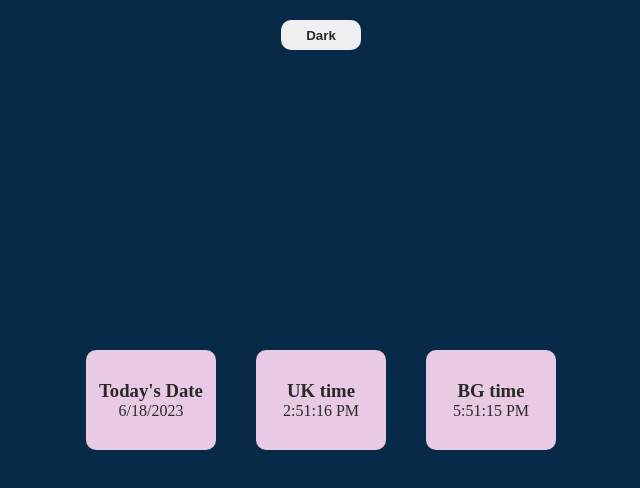
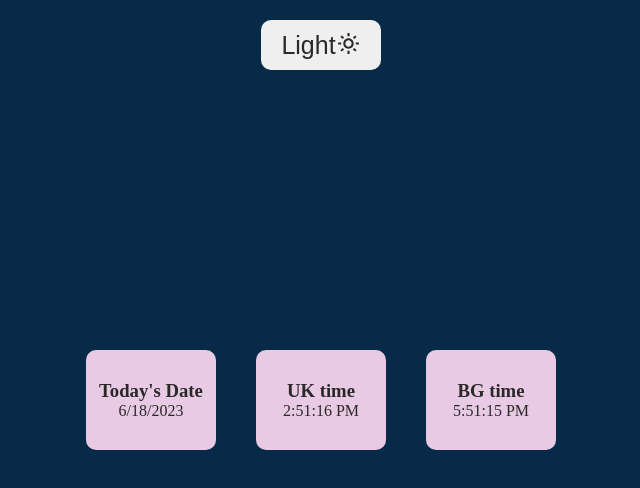
Before and after one commit to KodeIva/Light-dark-mode-digital-clock, a React (Vite) app in the folder light-dark-mode-digital-clock/: page / in a window 1280 px wide. Shown: the top 488 px of the page, without its empty margins (319-959 px from the left). Built offline with nearby package versions, Linux system fonts and the light colour scheme.

Commit message:
React icons installed, ternary operator switching btn name and icon on toggle

```diff
--- a/light-dark-mode-digital-clock/package.json
+++ b/light-dark-mode-digital-clock/package.json
@@ -11,7 +11,8 @@
   },
   "dependencies": {
     "react": "^18.2.0",
-    "react-dom": "^18.2.0"
+    "react-dom": "^18.2.0",
+    "react-icons": "^4.10.1"
   },
   "devDependencies": {
     "@types/react": "^18.0.37",
--- a/light-dark-mode-digital-clock/src/App.jsx
+++ b/light-dark-mode-digital-clock/src/App.jsx
@@ -1,4 +1,5 @@
 import React, { useState, useEffect } from 'react'
+import {BiSun,BiSolidMoon} from 'react-icons/bi'
 
 function App() {
 
@@ -30,7 +31,14 @@ function App() {
 
   return (
     <div className='light' id={isDark ? 'light': 'dark'}>
-      <button onClick={mode} className='btn'>Dark</button>
+      <button
+        onClick={mode}
+        className='btn'>
+          {!isDark ?
+             (<div className='icon'><span>Light</span><BiSun/></div>)
+             :
+             (<div className='icon'><span>Dark</span><BiSolidMoon/></div>)}
+      </button>
       <div className="date">
         <h3>Today's Date </h3>
         <span> {date}</span>
--- a/light-dark-mode-digital-clock/src/index.css
+++ b/light-dark-mode-digital-clock/src/index.css
@@ -38,10 +38,21 @@
 .btn {
   position: absolute;
   top: 20px;
-  width: 80px;
-  height: 30px;
-  font-weight: bold;
+  width: 120px;
+  height: 50px;
+  font-family: Arial, Helvetica, sans-serif;
+  font-weight: light;
+  font-size: 25px;
   border-radius: 10px;
   border: none;
   color: rgb(42, 40, 40);
 }
+
+.btn div {
+  display: flex;
+  justify-content: center;
+}
+
+.icon {
+  margin: 5px;
+}
```
Also changed, not shown: 1 other file (tests, documents, lock files or other folders).
